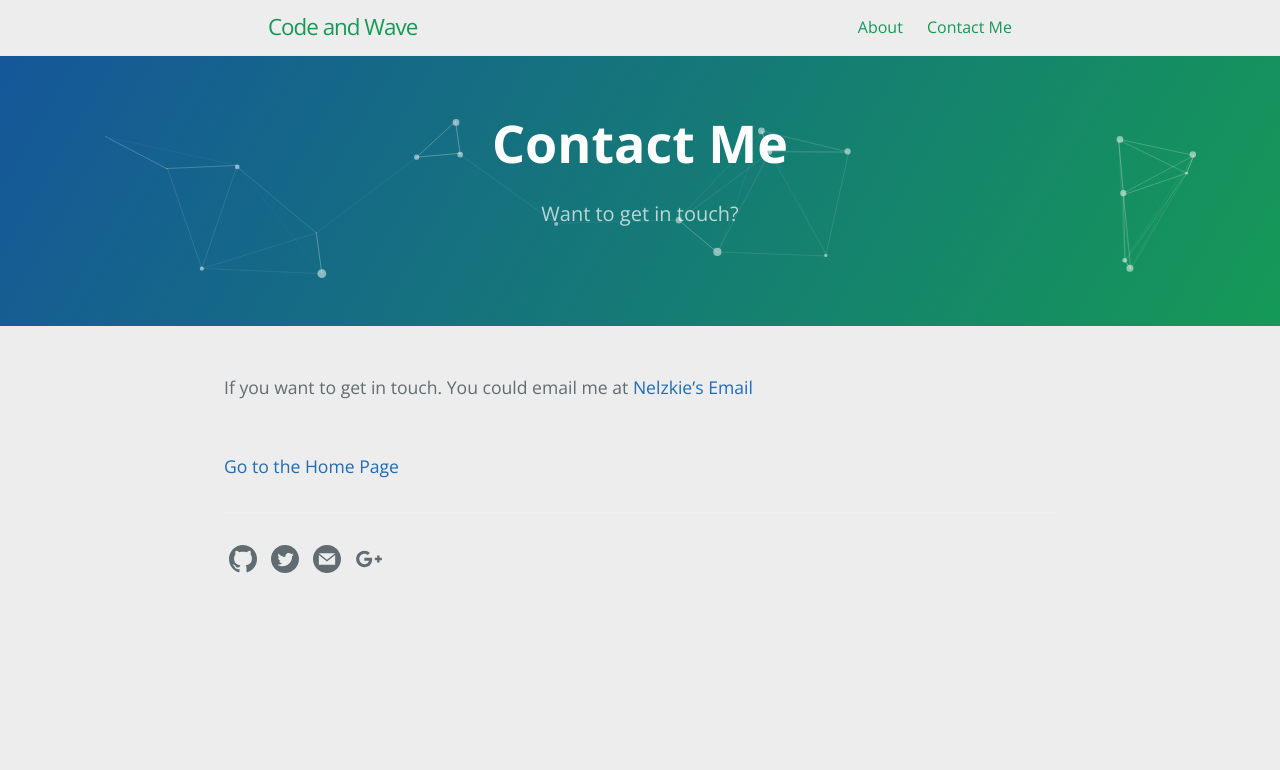
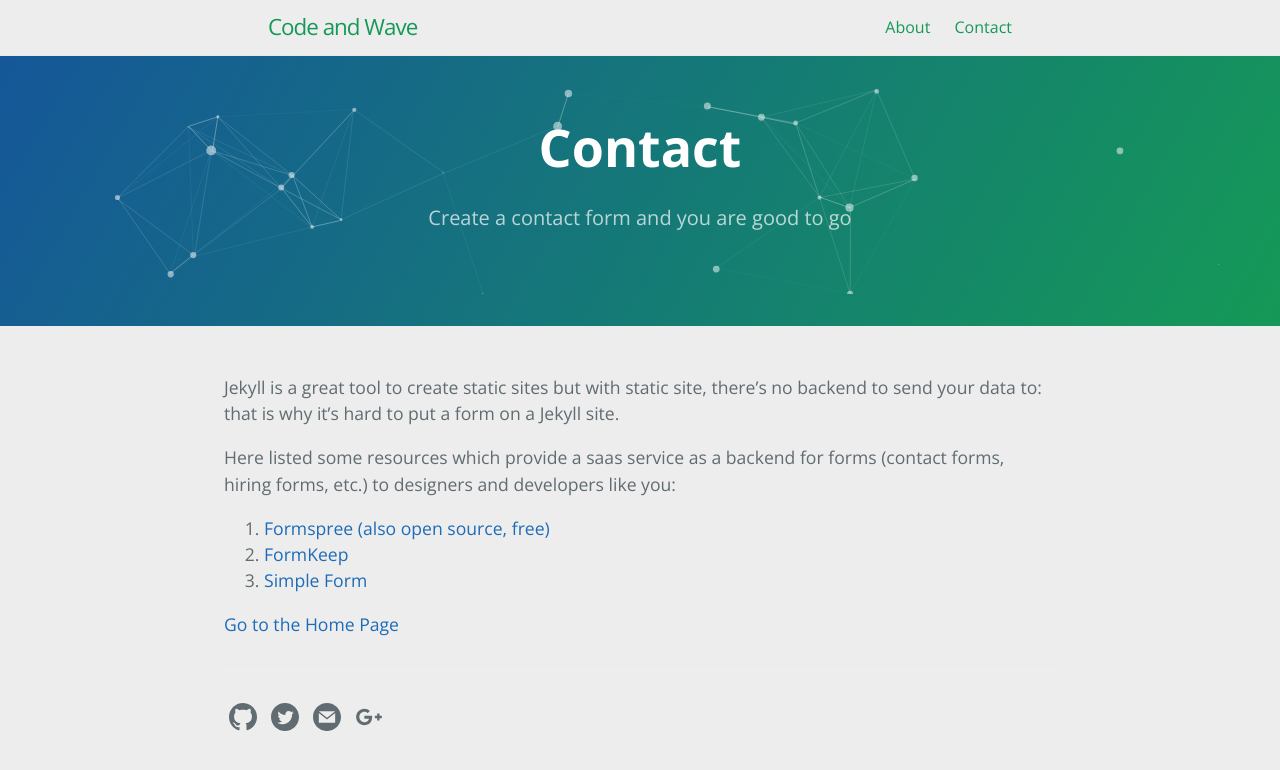
Before and after one commit to NelzkieCoder/CodeAndWave_Old, a Jekyll site: the page built from contact.md, in a window 1280 px wide. Shown: the top 770 px of the page. Built offline with Jekyll 4.4.1, drawn with Linux system fonts in a browser that asks for light colours.

Commit message:
FIx mobile layout

```diff
--- a/_includes/site-header.html
+++ b/_includes/site-header.html
@@ -5,7 +5,7 @@
       {% assign page_paths = site.header_pages | default: default_paths %}
 
       {% if page.layout != 'home' %}
-      <a class="site-title" href="{{ "/" | relative_url }}"> {{ site.title | escape }}</a>
+        <a class="site-title" href="{{ "/" | relative_url }}">{{ site.title | escape }}</a>
       {% endif %}
 
       {% if page_paths %}
@@ -26,7 +26,7 @@
               {% assign my_page = site.pages | where: "path", path | first %}
               {% if my_page.title %}
                 {% if my_page.title contains "404" %}
-              {% elsif mypage.layout !='Category' %}
+                {% else %}
                   <a class="page-link" href="{{ my_page.url | relative_url }}">{{ my_page.title | escape }}</a>
                 {% endif %}
               {% endif %}
--- a/_layouts/default.html
+++ b/_layouts/default.html
@@ -42,7 +42,7 @@
 
 
     <section class="page-header" id="particles-js">
-        <div style="position: absolute; left: 50%;">
+        <div  class="absoluteholder">
             <div style="position: relative; left: -50%;">
                 <h1 class="project-name">{{ page-title }}</h1>
                 <h2 class="project-tagline">{{ page-tagline }}</h2>
--- a/assets/css/custom.css
+++ b/assets/css/custom.css
@@ -59,7 +59,28 @@
         background-repeat: no-repeat;
     }
 
+
+    @media screen and (min-width: 64em) {
+        #particles-js {
+            height: 30%;
+        }
+    }
+
+    @media screen and (min-width: 42em) and (max-width: 64em) {
+        #particles-js {
+            height: 40%;
+        }
+    }
+
+    @media screen and (max-width: 42em) {
+        #particles-js {
+            height: 65%;
+        }
+    }
+
     .page-header {
+        width: 100%;
+        height: 30%;
         color: #fff;
         text-align: center;
         background-color: #159957;
@@ -68,7 +89,13 @@
 
     @media screen and (min-width: 64em) {
         .page-header {
-            padding: 3rem 1rem;
+            padding: 2rem 1rem;
+        }
+    }
+
+    @media screen and (max-width: 42em) {
+        .page-header {
+            padding: 2rem 1rem;
         }
     }
 
@@ -107,6 +134,26 @@
         }
     } */
 
+
+
+
+    .absoluteholder {
+        position: absolute;
+         left: 50%;
+         top: 12%;
+    }
+
+    @media screen and (min-width: 64em) {
+        .absoluteholder{
+            top: 12%;
+        }
+    }
+
+    @media screen and (max-width: 42em) {
+        .absoluteholder{
+            top: 32%;
+        }
+    }
 
 
        /* ---- tags css ---- */
--- a/contact.md
+++ b/contact.md
@@ -1,11 +1,14 @@
 ---
 layout: page
-title: Contact Me
-tagline: Want to get in touch?
+title: Contact
+tagline: Create a contact form and you are good to go
 ---
 
-If you want to get in touch. You could email me at <a href="mailto:{{ site.email | encode_email }}" title="Contact me">{{site.author}}'s Email</a>
-<br />
-<br />
-<br />
-[Go to the Home Page]({{ site.baseurl }}/index)
+Jekyll is a great tool to create static sites but with static site, there's no backend to send your data to: that is why it's hard to put a form on a Jekyll site.
+
+Here listed some resources which provide  a saas service as a backend for forms (contact forms, hiring forms, etc.) to designers and developers like you:
+1. [Formspree (also open source, free)](https://formspree.io/)
+2. [FormKeep](https://formkeep.com/guides/contact-form-jekyll)
+3. [Simple Form](https://getsimpleform.com/)
+
+[Go to the Home Page]({{ site.url }}{{ site.baseurl }})
```
Lines whose indentation alone changed are shown as unchanged.
